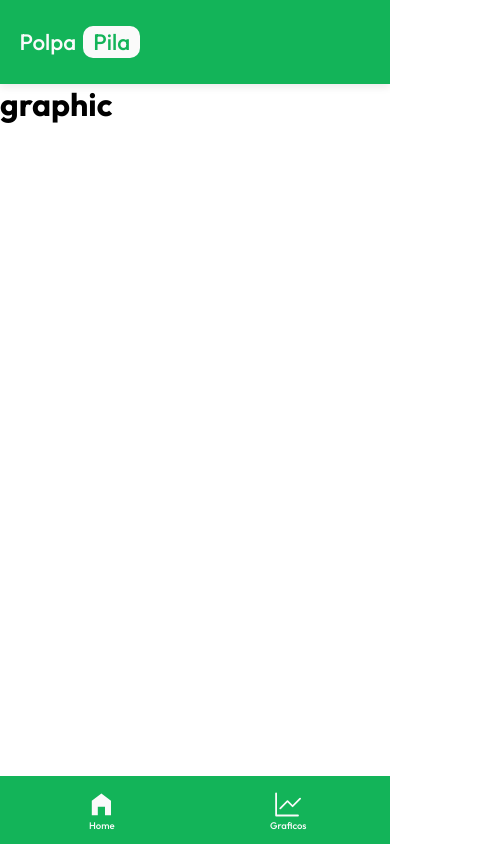
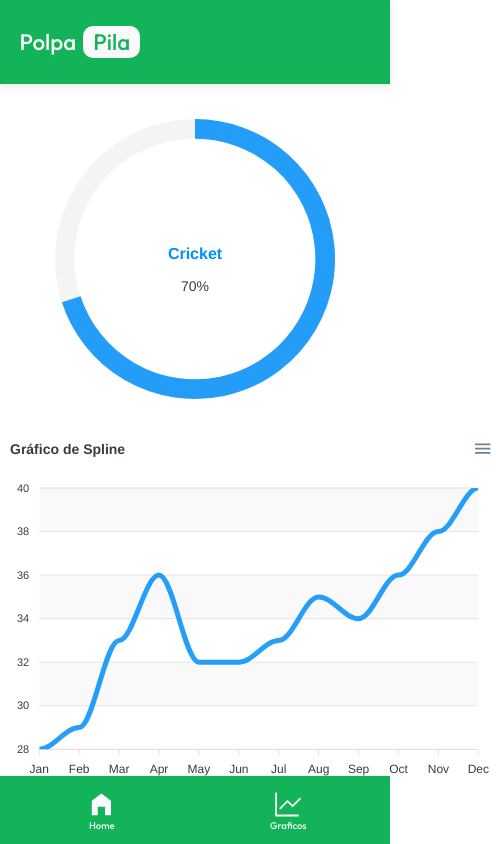
Before and after one commit to fel1pee3/PolpaPila, a React (Vite) app: page /graphic in a window 390 px wide. Shown: the whole page, 500 px wide, since content can reach past the window. Built offline with nearby package versions, Linux system fonts and the light colour scheme.

Commit message:
visualizar no mobile

```diff
--- a/package.json
+++ b/package.json
@@ -10,7 +10,9 @@
     "preview": "vite preview"
   },
   "dependencies": {
+    "apexcharts": "^3.51.0",
     "react": "^18.3.1",
+    "react-apexcharts": "^1.4.1",
     "react-dom": "^18.3.1",
     "react-icons": "^5.2.1",
     "react-router-dom": "^6.25.0"
--- a/src/App.jsx
+++ b/src/App.jsx
@@ -1,11 +1,34 @@
+import { useState, useEffect } from 'react'
+
 import { Outlet } from 'react-router-dom'
 
+import SplashScreen from './Pages/SplashScreen'
 import Header from './Components/Header'
 import NavRoutes from './Components/NavRoutes'
 
 import "./App.css"
 
 export default function App() {
+
+  const [isSplashVisible, setIsSplashVisible] = useState(true);
+
+  useEffect(() => {
+    // Define o temporizador para ocultar a tela de splash após 3 segundos
+    const timer = setTimeout(() => {
+      setIsSplashVisible(false);
+    }, 3000);
+
+    // Limpa o temporizador quando o componente é desmontado
+    return () => clearTimeout(timer);
+  }, []);
+
+  if (isSplashVisible) {
+    return (
+      <SplashScreen />
+    );
+  }
+
+
   return (
     <div className='app'>
       <Header />
--- /dev/null
+++ b/src/Components/GraphicLine/index.jsx
@@ -0,0 +1,54 @@
+import React from 'react';
+import Chart from 'react-apexcharts';
+
+import "./styles.css"
+
+export default function GraphicLine(){
+
+    const options = {
+        chart: {
+          type: 'line',
+          zoom: {
+            enabled: false
+          }
+        },
+        dataLabels: {
+          enabled: false
+        },
+        stroke: {
+          curve: 'smooth'
+        },
+        title: {
+          text: 'Gráfico de Spline',
+          align: 'left'
+        },
+        grid: {
+          row: {
+            colors: ['#f3f3f3', 'transparent'], // alterna linhas cinzas e transparentes
+            opacity: 0.5
+          },
+        },
+        xaxis: {
+          categories: ['Jan', 'Feb', 'Mar', 'Apr', 'May', 'Jun', 'Jul', 'Aug', 'Sep', 'Oct', 'Nov', 'Dec'],
+        }
+      };
+
+      const series = [
+        {
+          name: 'Desempenho',
+          data: [28, 29, 33, 36, 32, 32, 33, 35, 34, 36, 38, 40]
+        }
+    ];
+
+    return(
+        <div className="spline-chart">
+            <Chart
+                options={options}
+                series={series}
+                type="line"
+                width={500}
+                height={350}
+            />
+        </div>
+    )
+}
--- /dev/null
+++ b/src/Components/GraphicLineradialBar/index.jsx
@@ -0,0 +1,36 @@
+import React, { useState } from 'react';
+import ReactApexChart from 'react-apexcharts';
+
+export default function GraphicLineradialBar() {
+  const [chartData] = useState({
+    series: [70], // Series data for the radial bar chart
+    options: {
+      chart: {
+        height: 350,
+        type: 'radialBar', // Type of chart
+      },
+      plotOptions: {
+        radialBar: {
+          hollow: {
+            size: '70%', // Size of the hollow center
+          },
+        },
+      },
+      labels: ['Cricket'], // Labels for the radial bar
+    },
+  });
+
+  return (
+    <div>
+      <div id="chart">
+        <ReactApexChart
+          options={chartData.options}
+          series={chartData.series}
+          type="radialBar"
+          height={350}
+        />
+      </div>
+      <div id="html-dist"></div>
+    </div>
+  );
+}
--- a/src/Pages/Graphic/index.jsx
+++ b/src/Pages/Graphic/index.jsx
@@ -1,9 +1,12 @@
+import GraphicLine from "../../Components/GraphicLine"
+import GraphicLineradialBar from "../../Components/GraphicLineradialBar"
 import "./styles.css"
 
 export default function Graphic(){
     return(
         <>
-            <h1>graphic</h1>
+            <GraphicLine />
+            <GraphicLineradialBar />
         </>
     )
 }
--- /dev/null
+++ b/src/Pages/SplashScreen/index.jsx
@@ -0,0 +1,9 @@
+import "./styles.css"
+
+export default function SplashScreen(){
+    return(
+        <div className="splashScreen">
+            <h1>Polpa <span>Pila</span></h1>
+        </div>
+    )
+}
--- /dev/null
+++ b/src/Pages/SplashScreen/styles.css
@@ -0,0 +1,16 @@
+.splashScreen{
+    display: flex;
+    width: 100vw;
+    height: 100vh;
+    background-color: var(--color1);
+    justify-content: center;
+    align-items: center;
+    color: var(--white);
+}
+
+.splashScreen span{
+    background-color: var(--white);
+    color: var(--color1);
+    padding: 5px 15px;
+    border-radius: 10px;
+}
```
Also changed, not shown: src/Components/GraphicLine/styles.css (added), src/Components/GraphicLineradialBar/styles.css (added), 1 other file (tests, documents, lock files or other folders).
